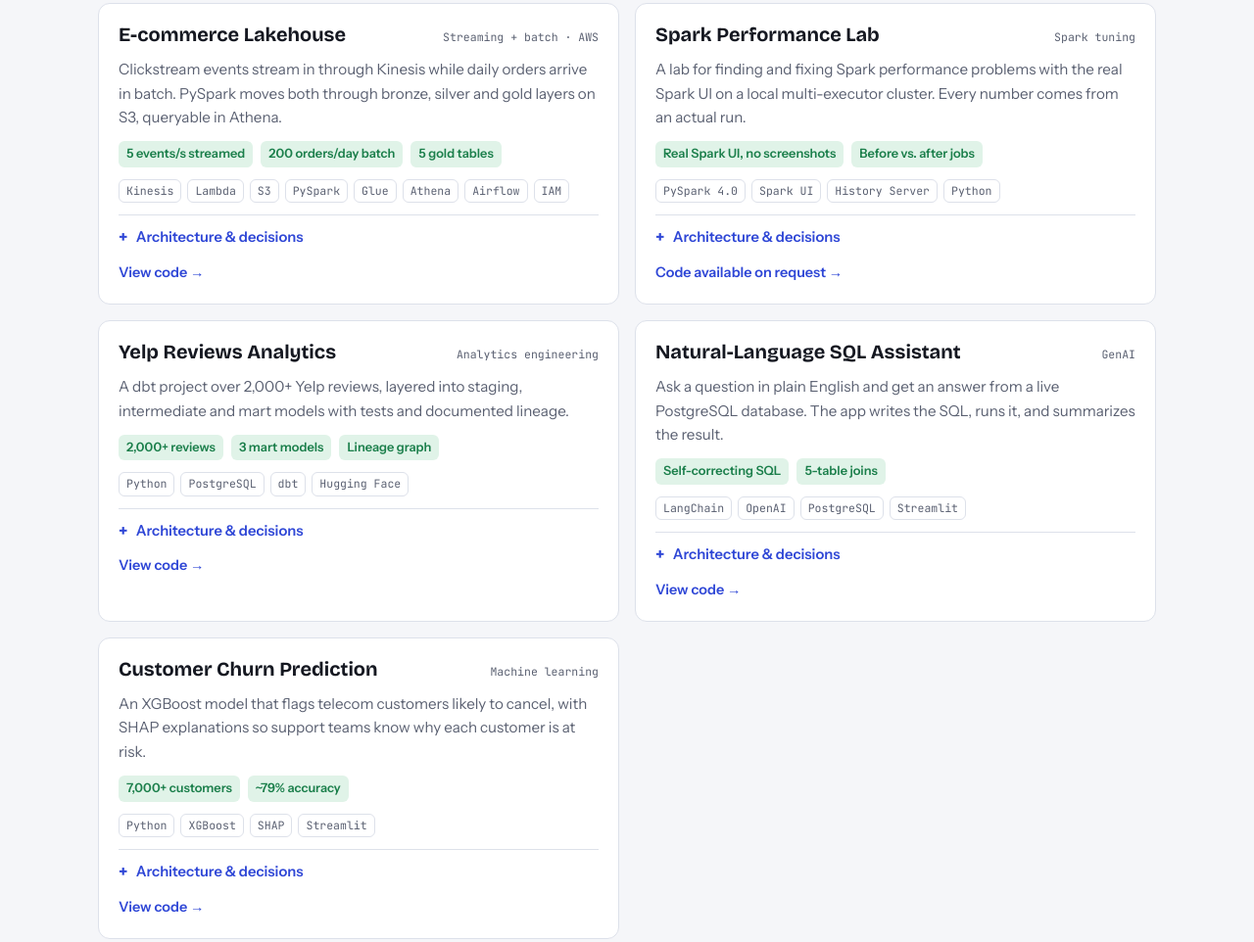
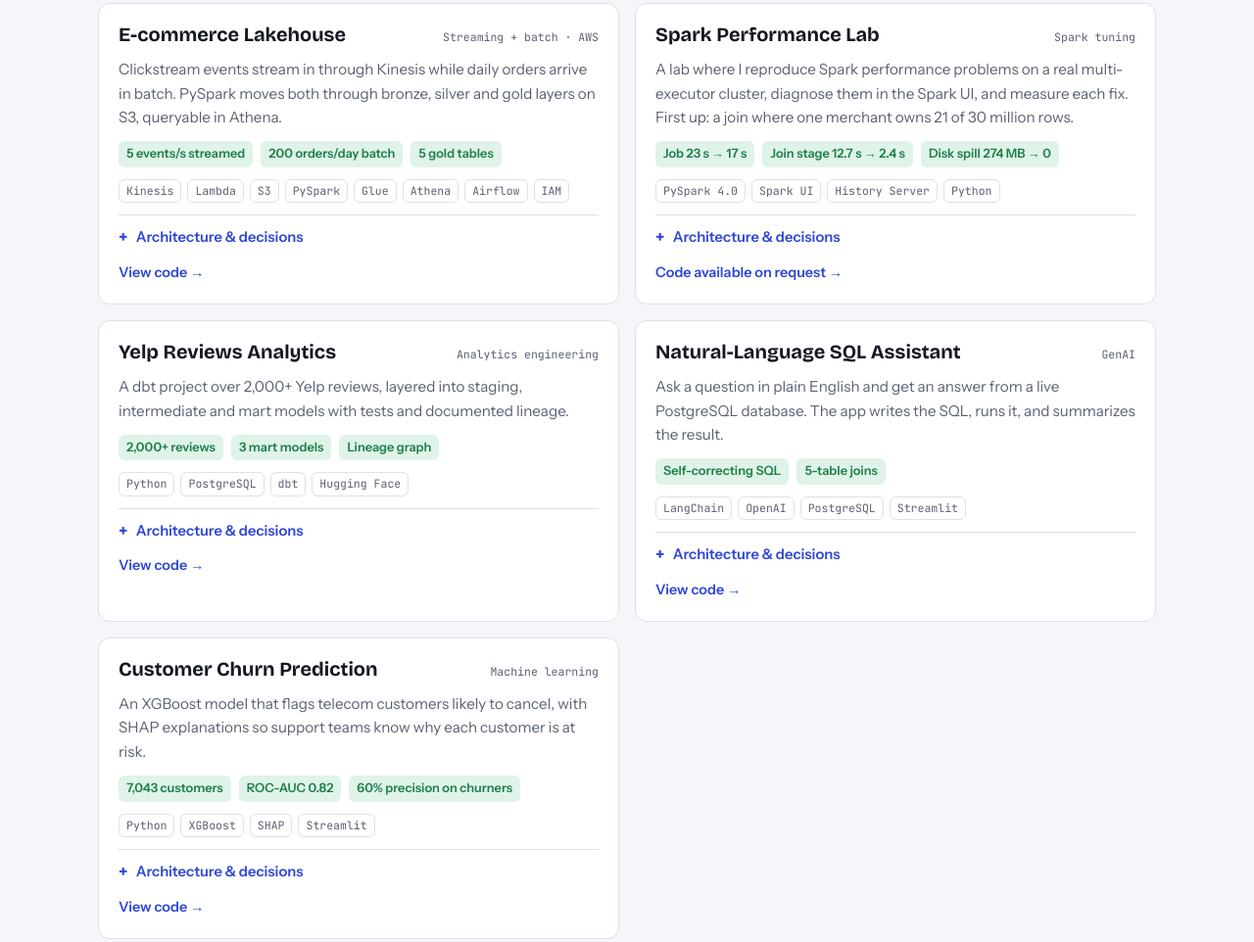
Before and after one commit to devanshi4/devanshi4.github.io, a plain HTML site: page index.html in a window 1280 px wide. Shown: the part 4383-5345 px from the top of the page at 98% size. Drawn offline with nearby package versions, Linux system fonts and the light colour scheme.

Commit message:
Show measured results for the churn model and Spark skew experiment

```diff
--- a/index.html
+++ b/index.html
@@ -493,14 +493,14 @@ table.food{width:100%;border-collapse:collapse;font-size:.9rem}
   </article>
   <article class="card" data-f="spark">
     <div class="card-top"><h3>Spark Performance Lab</h3><span class="tag">Spark tuning</span></div>
-    <p class="sum">A lab for finding and fixing Spark performance problems with the real Spark UI on a local multi-executor cluster. Every number comes from an actual run.</p>
-    <div class="numbers"><span>Real Spark UI, no screenshots</span><span>Before vs. after jobs</span></div>
+    <p class="sum">A lab where I reproduce Spark performance problems on a real multi-executor cluster, diagnose them in the Spark UI, and measure each fix. First up: a join where one merchant owns 21 of 30 million rows.</p>
+    <div class="numbers"><span>Job 23 s → 17 s</span><span>Join stage 12.7 s → 2.4 s</span><span>Disk spill 274 MB → 0</span></div>
     <div class="tools"><span>PySpark 4.0</span><span>Spark UI</span><span>History Server</span><span>Python</span></div>
     <details>
       <summary>Architecture &amp; decisions</summary>
       <div class="deep">
-        <div class="flow"><span>Skewed join (before)</span><em>→</em><span>Investigate in Spark UI</span><em>→</em><span>AQE skew join</span><em>→</em><span>Salted join</span><em>→</em><span>Compare runs</span></div>
-        <ul><li><b>Experiment 1, data skew,</b> compares the skewed join with an AQE skew join and a salted join.</li><li><b>Planned next:</b> memory spill, partition sizing, join strategies, and out-of-memory failures.</li><li><b>A finding so far:</b> removing skew or spill doesn't always reduce total runtime, so measure, don't assume.</li></ul>
+        <div class="flow"><span>Skewed join (baseline)</span><em>→</em><span>Investigate in Spark UI</span><em>→</em><span>AQE skew join</span><em>→</em><span>Salted join</span><em>→</em><span>Aggregate before join</span><em>→</em><span>Verify + compare</span></div>
+        <ul><li><b>The skew was visible in one task:</b> it read 310 MB and ran 12.7 s while the median task took half a second.</li><li><b>Changing the query beat tuning Spark:</b> aggregating before the join removed all spill and made the join stage 5× faster; AQE alone cut runtime 26%.</li><li><b>Balanced isn't the same as fast:</b> salting evened out the tasks but added as much work as it saved, so the runtime didn't improve.</li><li><b>Correctness first:</b> every fix returns exactly the same 7,200-row report as the baseline.</li></ul>
       </div>
     </details>
     <div class="links"><a href="#contact">Code available on request →</a></div>
@@ -536,13 +536,13 @@ table.food{width:100%;border-collapse:collapse;font-size:.9rem}
   <article class="card" data-f="ai">
     <div class="card-top"><h3>Customer Churn Prediction</h3><span class="tag">Machine learning</span></div>
     <p class="sum">An XGBoost model that flags telecom customers likely to cancel, with SHAP explanations so support teams know why each customer is at risk.</p>
-    <div class="numbers"><span>7,000+ customers</span><span>~79% accuracy</span></div>
+    <div class="numbers"><span>7,043 customers</span><span>ROC-AUC 0.82</span><span>60% precision on churners</span></div>
     <div class="tools"><span>Python</span><span>XGBoost</span><span>SHAP</span><span>Streamlit</span></div>
     <details>
       <summary>Architecture &amp; decisions</summary>
       <div class="deep">
         <div class="flow"><span>Raw customer data</span><em>→</em><span>Clean + encode</span><em>→</em><span>XGBoost</span><em>→</em><span>SHAP explanations</span><em>→</em><span>Streamlit app</span></div>
-        <ul><li><b>Explainable over black-box.</b> SHAP showed month-to-month contracts as the top churn driver.</li><li><b>What-if scenarios.</b> Managers can change a customer's plan and see the risk update.</li></ul>
+        <ul><li><b>Explainable over black-box.</b> SHAP shows contract type, tenure and monthly charges as the top churn drivers; month-to-month customers leave most.</li><li><b>Measured honestly.</b> Only 26.5% of customers churn, so I report ROC-AUC, precision and recall against an always-stays baseline, not just accuracy.</li><li><b>What-if scenarios.</b> Managers can change a customer's plan and see the risk update.</li></ul>
       </div>
     </details>
     <div class="links"><a href="https://github.com/devanshi4/telecom-churn-prediction" target="_blank" rel="noopener">View code →</a></div>
@@ -802,14 +802,15 @@ const PROJECTS = [
   },
   {
     name:"Spark Performance Lab", tag:"Spark tuning", f:["spark"],
-    sum:"A lab for finding and fixing Spark performance problems with the real Spark UI on a local multi-executor cluster. Every number comes from an actual run.",
-    nums:["Real Spark UI, no screenshots","Before vs. after jobs"],
+    sum:"A lab where I reproduce Spark performance problems on a real multi-executor cluster, diagnose them in the Spark UI, and measure each fix. First up: a join where one merchant owns 21 of 30 million rows.",
+    nums:["Job 23 s → 17 s","Join stage 12.7 s → 2.4 s","Disk spill 274 MB → 0"],
     tools:["PySpark 4.0","Spark UI","History Server","Python"],
-    flow:["Skewed join (before)","Investigate in Spark UI","AQE skew join","Salted join","Compare runs"],
+    flow:["Skewed join (baseline)","Investigate in Spark UI","AQE skew join","Salted join","Aggregate before join","Verify + compare"],
     why:[
-      "<b>Experiment 1, data skew,</b> compares the skewed join with an AQE skew join and a salted join.",
-      "<b>Planned next:</b> memory spill, partition sizing, join strategies, and out-of-memory failures.",
-      "<b>A finding so far:</b> removing skew or spill doesn't always reduce total runtime, so measure, don't assume."
+      "<b>The skew was visible in one task:</b> it read 310 MB and ran 12.7 s while the median task took half a second.",
+      "<b>Changing the query beat tuning Spark:</b> aggregating before the join removed all spill and made the join stage 5× faster; AQE alone cut runtime 26%.",
+      "<b>Balanced isn't the same as fast:</b> salting evened out the tasks but added as much work as it saved, so the runtime didn't improve.",
+      "<b>Correctness first:</b> every fix returns exactly the same 7,200-row report as the baseline."
     ],
     repo:"spark-performance-lab", private:true
   },
@@ -840,11 +841,12 @@ const PROJECTS = [
   {
     name:"Customer Churn Prediction", tag:"Machine learning", f:["ai"],
     sum:"An XGBoost model that flags telecom customers likely to cancel, with SHAP explanations so support teams know why each customer is at risk.",
-    nums:["7,000+ customers","~79% accuracy"],
+    nums:["7,043 customers","ROC-AUC 0.82","60% precision on churners"],
     tools:["Python","XGBoost","SHAP","Streamlit"],
     flow:["Raw customer data","Clean + encode","XGBoost","SHAP explanations","Streamlit app"],
     why:[
-      "<b>Explainable over black-box.</b> SHAP showed month-to-month contracts as the top churn driver.",
+      "<b>Explainable over black-box.</b> SHAP shows contract type, tenure and monthly charges as the top churn drivers; month-to-month customers leave most.",
+      "<b>Measured honestly.</b> Only 26.5% of customers churn, so I report ROC-AUC, precision and recall against an always-stays baseline, not just accuracy.",
       "<b>What-if scenarios.</b> Managers can change a customer's plan and see the risk update."
     ],
     repo:"telecom-churn-prediction"
```
